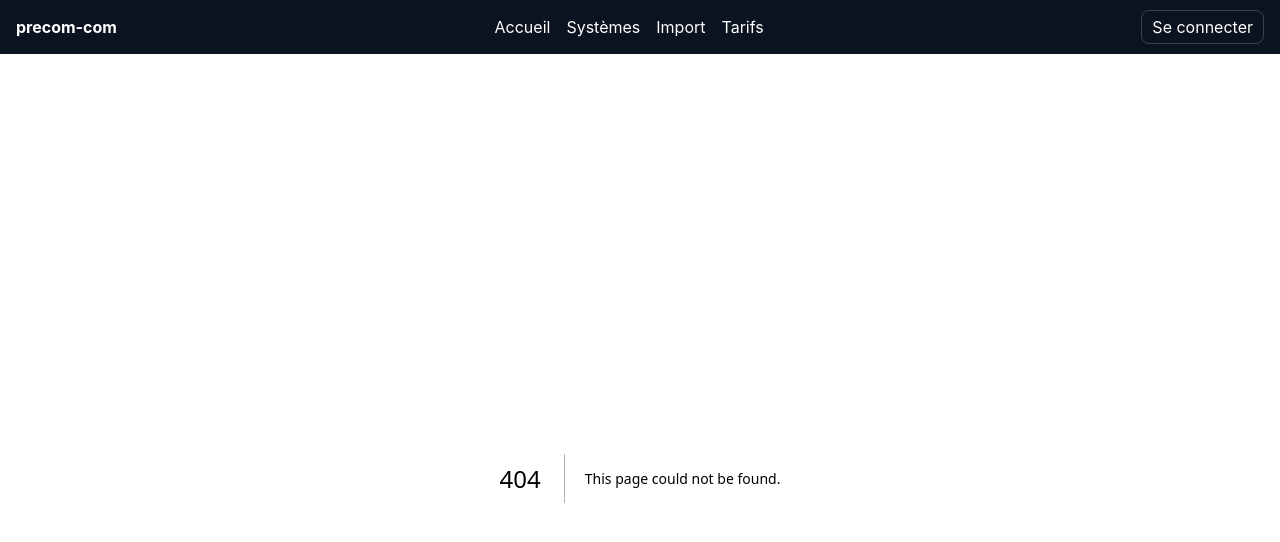
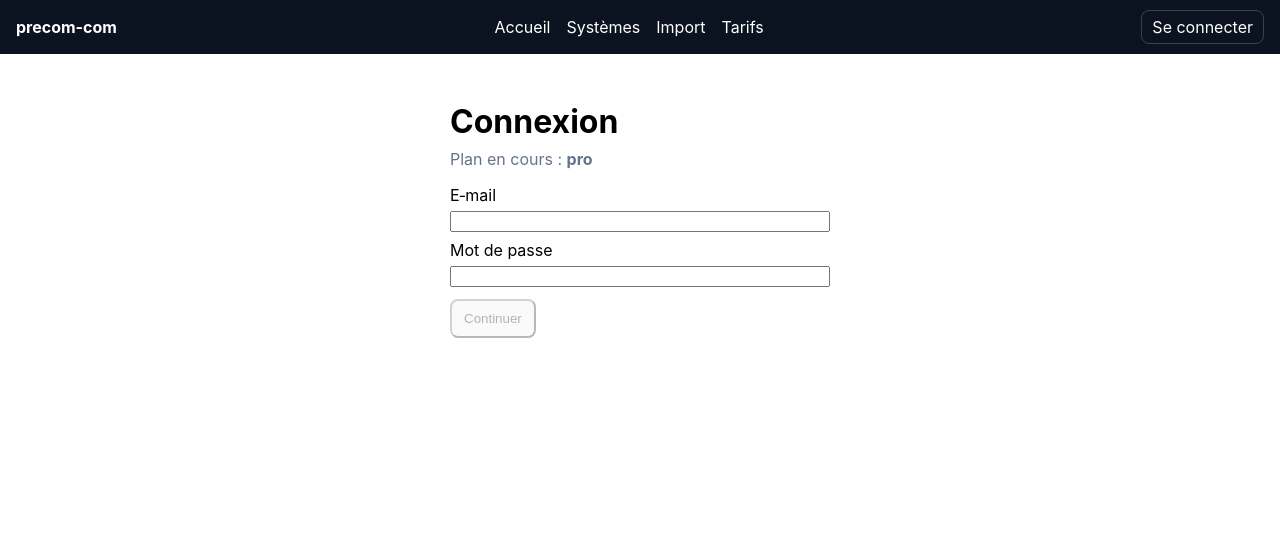
Before and after one commit to dominiqueBERNARD34/precom-com-app, a Next.js app: page /connexion in a window 1280 px wide. Before the commit this address had no page. Shown: the top 542 px of the page. Built offline with nearby package versions, Linux system fonts and the light colour scheme; no server answers.

Commit message:
Create page.tsx

```diff
--- /dev/null
+++ b/app/connexion/page.tsx
@@ -0,0 +1,50 @@
+'use client'
+
+import { useState } from 'react'
+import { useRouter, useSearchParams } from 'next/navigation'
+import { supabase } from '@/lib/supabaseClient'
+
+export default function Connexion() {
+  const router = useRouter()
+  const sp = useSearchParams()
+  const plan = sp.get('plan') || 'pro'
+
+  const [email, setEmail] = useState('')
+  const [password, setPassword] = useState('')
+  const [busy, setBusy] = useState(false)
+  const [err, setErr] = useState<string | null>(null)
+
+  const onConnect = async () => {
+    setBusy(true); setErr(null)
+    try {
+      const { error } = await supabase.auth.signInWithPassword({ email, password })
+      if (error) throw error
+      await supabase.auth.updateUser({ data: { plan_source: plan } })
+      router.push(`/onboarding?plan=${encodeURIComponent(plan)}`)
+    } catch(e:any) {
+      setErr(e?.message || String(e))
+    } finally { setBusy(false) }
+  }
+
+  return (
+    <div style={{maxWidth:380, margin:'48px auto'}}>
+      <h1 style={{marginBottom:8}}>Connexion</h1>
+      <p style={{marginTop:0, color:'#64748b'}}>Plan en cours : <b>{plan}</b></p>
+
+      <label style={{display:'grid', gap:6, marginTop:8}}>
+        <span>E‑mail</span>
+        <input type="email" value={email} onChange={e=>setEmail(e.target.value)} />
+      </label>
+      <label style={{display:'grid', gap:6, marginTop:8}}>
+        <span>Mot de passe</span>
+        <input type="password" value={password} onChange={e=>setPassword(e.target.value)} />
+      </label>
+      <button onClick={onConnect} disabled={busy || !email || !password}
+              style={{marginTop:12, padding:'10px 12px', borderRadius:8}}>
+        {busy ? '…' : 'Continuer'}
+      </button>
+
+      {err && <div style={{marginTop:10, color:'#b91c1c'}}>{err}</div>}
+    </div>
+  )
+}
```
